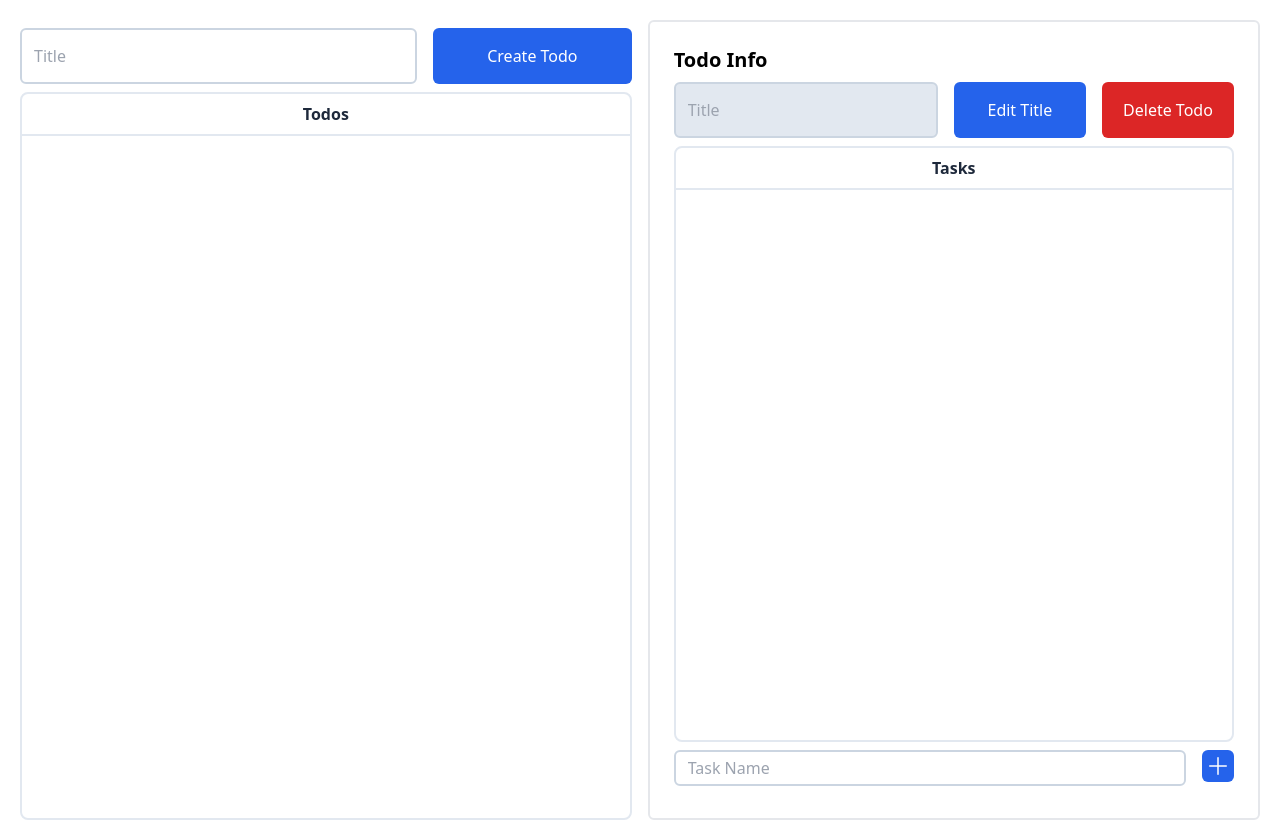
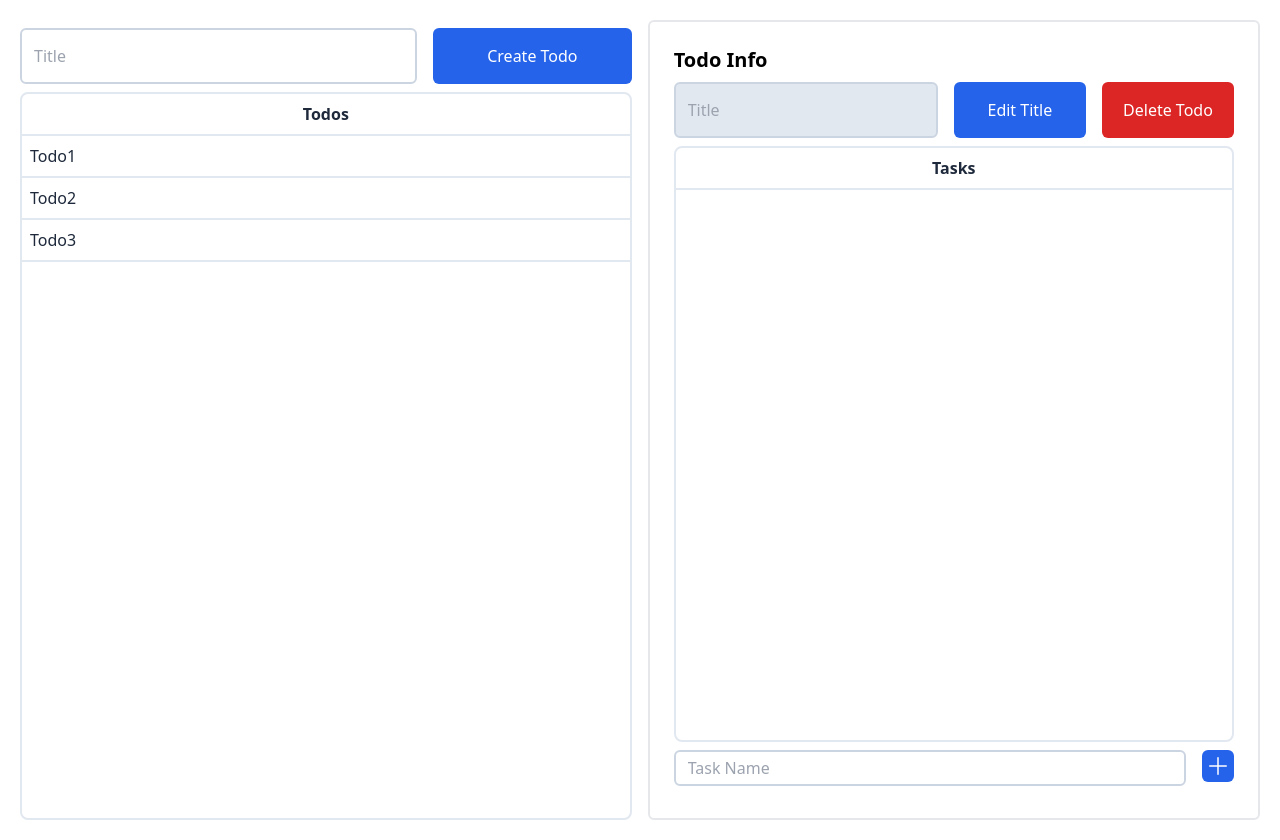
Before and after one commit to sub1120/todoApp, a React (Create React App) app in the folder client/: page / in a window 1280 px wide. Built offline with nearby package versions, Linux system fonts and the light colour scheme.

Commit message:
update Todo and TotoList

```diff
--- a/client/src/components/Todo/Todo.js
+++ b/client/src/components/Todo/Todo.js
@@ -1,5 +1,5 @@
-const Todo = ({ taskName }) => {
-  return <div>{taskName}</div>;
+const Todo = ({ title }) => {
+  return <div>{title}</div>;
 };
 
 export default Todo;
--- a/client/src/components/Todo/TodoList.js
+++ b/client/src/components/Todo/TodoList.js
@@ -1,3 +1,5 @@
+import Todo from "./Todo";
+
 const TodoList = () => {
   return (
     <div className="border-slate-200 border-2 rounded-lg h-full">
@@ -9,8 +11,21 @@ const TodoList = () => {
         </thead>
         <tbody>
           <tr className="border-slate-200 border-t-2 text-slate-800">
-            <td className="p-2"></td>
+            <td className="p-2">
+              <Todo title="Todo1" />
+            </td>
           </tr>
+          <tr className="border-slate-200 border-t-2 text-slate-800">
+            <td className="p-2">
+              <Todo title="Todo2" />
+            </td>
+          </tr>
+          <tr className="border-slate-200 border-t-2 text-slate-800">
+            <td className="p-2">
+              <Todo title="Todo3" />
+            </td>
+          </tr>
+          <tr className="border-slate-200 border-t-2 text-slate-800"></tr>
         </tbody>
       </table>
     </div>
```
